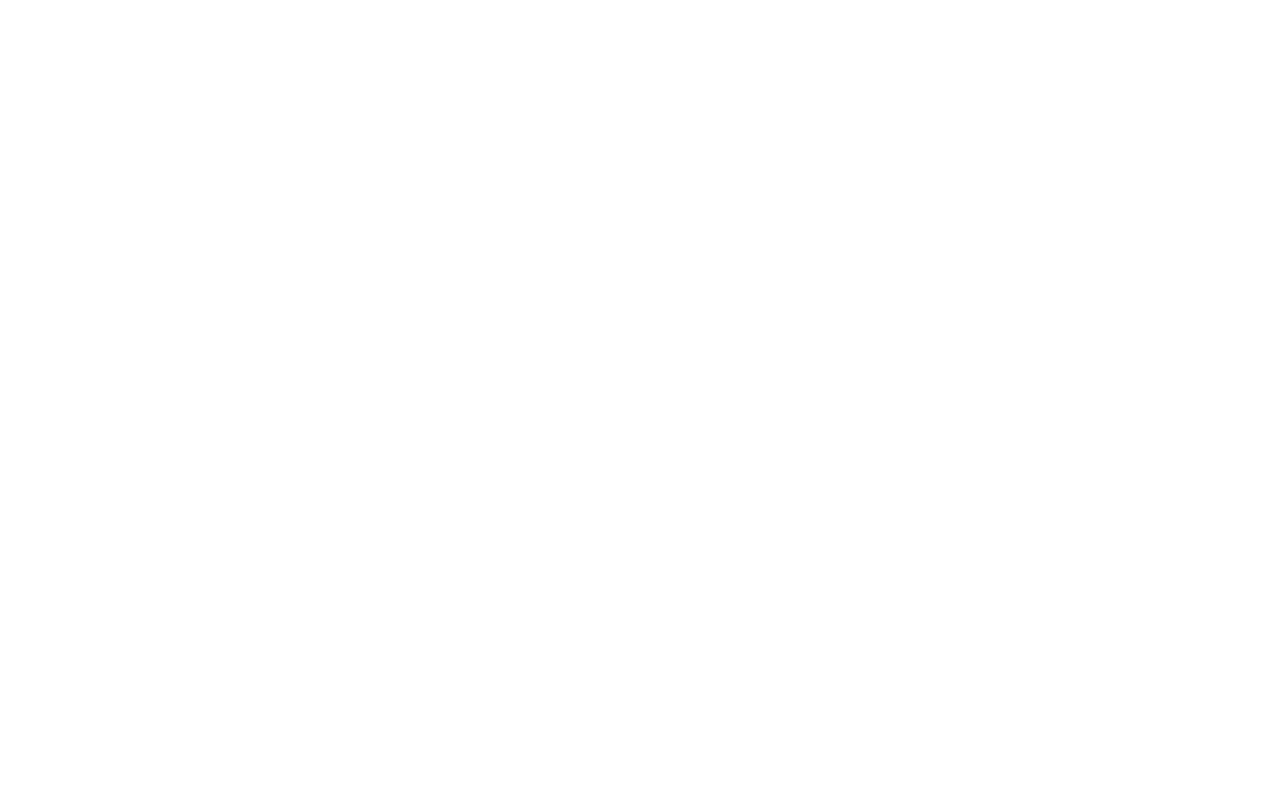
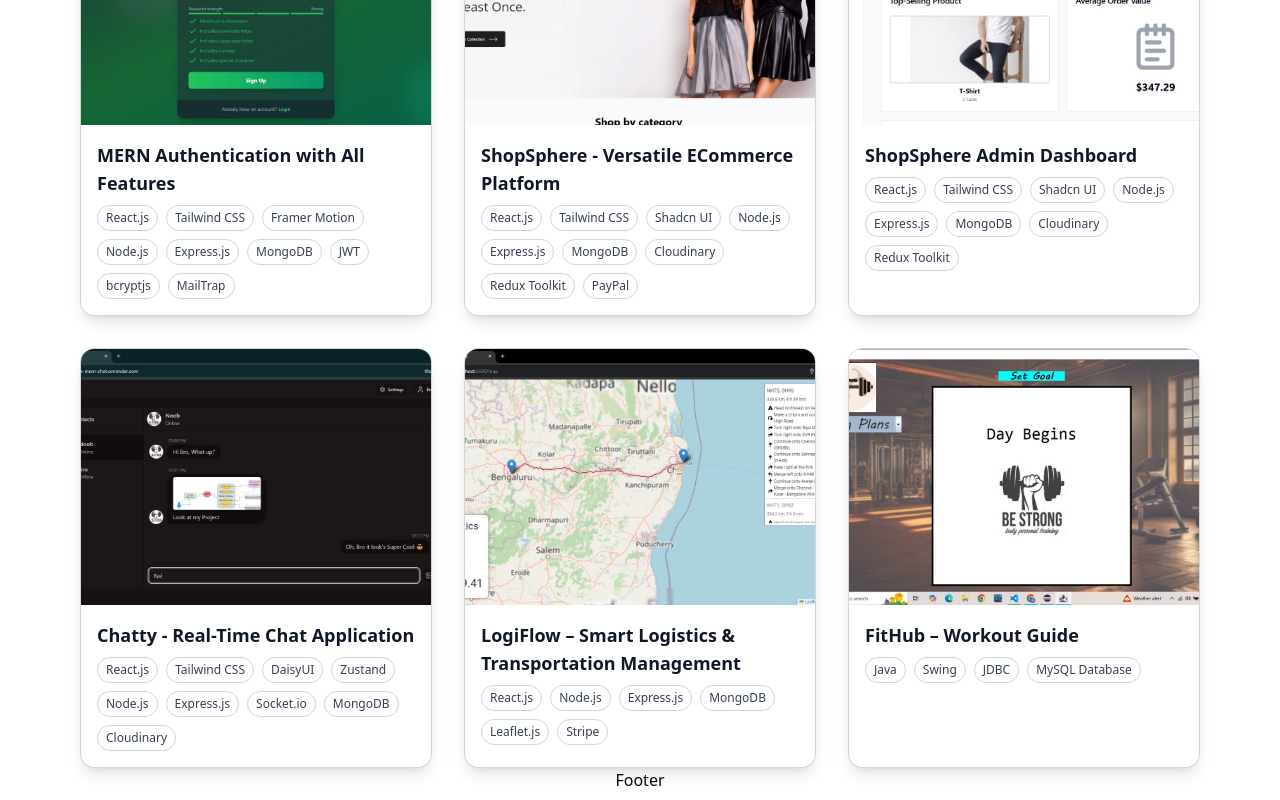
Before and after one commit to StevenSriram/React_Portfolio, a React (Vite) app: page / in a window 1280 px wide. Shown: the part 1575-2375 px from the top of the page. Before the commit the page ends 1431 px from the top, so only its background shows below. Built offline with nearby package versions, Linux system fonts and the light colour scheme.

Commit message:
feat : Projects Section

```diff
--- a/src/components/ModeToggle.jsx
+++ b/src/components/ModeToggle.jsx
@@ -16,7 +16,7 @@
       variant="ghost"
       type="button"
       size="icon"
-      className="px-2 pb-2"
+      className="p-4 rounded-full"
       onClick={toggleTheme}
     >
       <SunIcon className="h-[1.2rem] w-[1.2rem] text-neutral-800 dark:hidden dark:text-neutral-200" />
--- a/src/sections/ProjectCard.jsx
+++ b/src/sections/ProjectCard.jsx
@@ -1,7 +1,81 @@
-import React from "react";
+import { motion } from "framer-motion";
+import useThemeStore from "@/store/themeStore";
 
-const ProjectCard = () => {
-  return <div>ProjectCard</div>;
+const ProjectCard = ({ project }) => {
+  const theme = useThemeStore((state) => state.theme);
+
+  return (
+    <motion.div
+      whileHover={{ scale: 1.05 }}
+      whileTap={{ scale: 0.95 }}
+      className="relative border border-gray-300 dark:border-gray-700 rounded-xl shadow-lg overflow-hidden transform transition-all duration-300 bg-white dark:bg-gray-800"
+    >
+      {/* Glass effect with dynamic opacity, blur, and text styling */}
+      <div
+        className={`absolute inset-0 bg-opacity-60 backdrop-blur flex flex-col justify-center items-center p-4 opacity-0 hover:opacity-100 transition-opacity duration-300 ${
+          theme === "dark"
+            ? "bg-gradient-to-r from-gray-900 via-black to-gray-800"
+            : "bg-gradient-to-r from-white via-slate-50 to-slate-100"
+        }`}
+      >
+        <h3
+          className={`text-2xl text-center font-bold mb-4 ${
+            theme === "dark" ? "text-white" : "text-gray-900"
+          }`}
+        >
+          {project.title}
+        </h3>
+        <p
+          className={`text-sm mb-4 text-center ${
+            theme === "dark" ? "text-gray-300" : "text-gray-900"
+          }`}
+        >
+          {project.description}
+        </p>
+        <div className="flex space-x-4">
+          {project.links.map((link, index) => (
+            <a
+              key={index}
+              href={link.href}
+              target="_blank"
+              rel="noopener noreferrer"
+              className="text-white hover:text-gray-200 transition-colors"
+            >
+              {link.icon}
+            </a>
+          ))}
+        </div>
+      </div>
+      <img
+        src={project.image}
+        alt={project.title}
+        className="w-full h-64 object-cover"
+      />
+      <div className="p-4">
+        <h4
+          className={`text-lg font-semibold mb-2 ${
+            theme === "dark" ? "text-gray-100" : "text-gray-900"
+          }`}
+        >
+          {project.title}
+        </h4>
+        <div className="flex flex-wrap gap-2 mt-2">
+          {project.technologies.map((tech) => (
+            <span
+              key={tech}
+              className={`text-xs px-2 py-1 border rounded-full ${
+                theme === "dark"
+                  ? "border-gray-600 text-gray-200"
+                  : "border-gray-300 text-gray-700"
+              }`}
+            >
+              {tech}
+            </span>
+          ))}
+        </div>
+      </div>
+    </motion.div>
+  );
 };
 
 export default ProjectCard;
--- a/src/sections/Projects.jsx
+++ b/src/sections/Projects.jsx
@@ -1,7 +1,190 @@
-import React from "react";
+import { motion } from "framer-motion";
+import { Globe, Github } from "lucide-react";
 
-const Projects = () => {
-  return <div>Projects</div>;
+import ProjectCard from "./ProjectCard";
+
+import auth from "../assets/auth.jpg";
+import ecommerce from "../assets/ecommerce.jpg";
+import admin from "../assets/admin.jpg";
+import chat from "../assets/chat.jpg";
+import gui from "../assets/gui.jpg";
+import logistics from "../assets/logistics.jpg";
+
+const projects = [
+  {
+    title: "MERN Authentication with All Features",
+    description:
+      "A complete MERN stack authentication system with features like secure login/signup, password strength meter, forgot password functionality, JWT token-based authentication, and welcome email on registration.",
+    technologies: [
+      "React.js",
+      "Tailwind CSS",
+      "Framer Motion",
+      "Node.js",
+      "Express.js",
+      "MongoDB",
+      "JWT",
+      "bcryptjs",
+      "MailTrap",
+    ],
+    links: [
+      {
+        type: "Website",
+        href: "https://steve-mern-auth.onrender.com/",
+        icon: <Globe className="w-4 h-4" />,
+      },
+      {
+        type: "Source",
+        href: "https://github.com/StevenSriram/MERN_Auth",
+        icon: <Github className="w-4 h-4" />,
+      },
+    ],
+    image: auth,
+  },
+  {
+    title: "ShopSphere - Versatile ECommerce Platform",
+    description:
+      "ShopSphere is a comprehensive e-commerce platform that connects manufacturers and customers, offering a centralized marketplace for various products. The platform provides seamless B2C transactions with features such as user authentication, product browsing, cart management, order processing, and secure PayPal payments.",
+    technologies: [
+      "React.js",
+      "Tailwind CSS",
+      "Shadcn UI",
+      "Node.js",
+      "Express.js",
+      "MongoDB",
+      "Cloudinary",
+      "Redux Toolkit",
+      "PayPal",
+    ],
+    links: [
+      {
+        type: "Website",
+        href: "https://steve-mern-ecommerce.onrender.com/",
+        icon: <Globe className="w-4 h-4" />,
+      },
+      {
+        type: "Source",
+        href: "https://github.com/StevenSriram/MERN_Ecommerce",
+        icon: <Github className="w-4 h-4" />,
+      },
+    ],
+    image: ecommerce,
+  },
+  {
+    title: "ShopSphere Admin Dashboard",
+    description:
+      "A fully functional admin dashboard for the ShopSphere e-commerce platform. It includes product management, order management, banner and discount functionality, allowing admins to control product listings, track orders, and manage promotional offers.",
+    technologies: [
+      "React.js",
+      "Tailwind CSS",
+      "Shadcn UI",
+      "Node.js",
+      "Express.js",
+      "MongoDB",
+      "Cloudinary",
+      "Redux Toolkit",
+    ],
+    links: [
+      {
+        type: "Website",
+        href: "https://steve-mern-ecommerce.onrender.com/",
+        icon: <Globe className="w-4 h-4" />,
+      },
+      {
+        type: "Source",
+        href: "https://github.com/StevenSriram/MERN_Ecommerce",
+        icon: <Github className="w-4 h-4" />,
+      },
+    ],
+    image: admin,
+  },
+  {
+    title: "Chatty - Real-Time Chat Application",
+    description:
+      "A complete MERN stack chat application featuring real-time communication, user profiles, image sharing, and private chat functionality. Built with Socket .IO for live messaging and includes a robust user authentication system.",
+    technologies: [
+      "React.js",
+      "Tailwind CSS",
+      "DaisyUI",
+      "Zustand",
+      "Node.js",
+      "Express.js",
+      "Socket.io",
+      "MongoDB",
+      "Cloudinary",
+    ],
+    links: [
+      {
+        type: "Website",
+        href: "https://steve-mern-chat.onrender.com/",
+        icon: <Globe className="w-4 h-4" />,
+      },
+      {
+        type: "Source",
+        href: "https://github.com/StevenSriram/MERN_Chat",
+        icon: <Github className="w-4 h-4" />,
+      },
+    ],
+    image: chat,
+  },
+  {
+    title: "LogiFlow – Smart Logistics & Transportation Management",
+    description:
+      "LogiFlow is a logistics management system designed to optimize transportation by ensuring the availability of suitable vehicles and personnel for efficient loading and unloading. The platform helps organizations manage the movement of goods seamlessly, ensuring timely and secure deliveries.",
+    technologies: [
+      "React.js",
+      "Node.js",
+      "Express.js",
+      "MongoDB",
+      "Leaflet.js",
+      "Stripe",
+    ],
+    links: [
+      {
+        type: "Source",
+        href: "https://github.com/StevenSriram/MERN_Auth",
+        icon: <Github className="w-4 h-4" />,
+      },
+    ],
+    image: logistics,
+  },
+  {
+    title: "FitHub – Workout Guide",
+    description:
+      "FitHub is a Java desktop application that lets users enter their fitness details and view workout routines based on their selected level (Beginner, Intermediate, Advanced).",
+    technologies: ["Java", "Swing", "JDBC", "MySQL Database"],
+    links: [],
+    image: gui,
+  },
+];
+
+const ProjectsSection = () => {
+  return (
+    <section className="w-full max-w-6xl">
+      <div className="container mx-auto px-4">
+        <motion.h2
+          initial={{ opacity: 0, y: -20 }}
+          animate={{ opacity: 1, y: 0 }}
+          transition={{ duration: 0.5 }}
+          className="text-3xl font-bold text-center mb-8 text-gray-900 dark:text-gray-100"
+        >
+          My Projects
+        </motion.h2>
+        <motion.div
+          initial="hidden"
+          animate="visible"
+          variants={{
+            hidden: { opacity: 0, scale: 0.9 },
+            visible: { opacity: 1, scale: 1 },
+          }}
+          className="grid grid-cols-1 sm:grid-cols-2 lg:grid-cols-3 gap-8"
+        >
+          {projects.map((project, index) => (
+            <ProjectCard key={index} project={project} />
+          ))}
+        </motion.div>
+      </div>
+    </section>
+  );
 };
 
-export default Projects;
+export default ProjectsSection;
```
Also changed, not shown: src/assets/chat.JPG.
